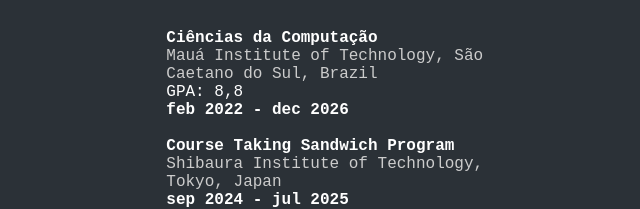
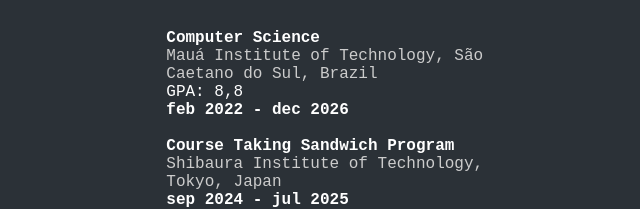
Before and after one commit to Z124392-EduardoCunha-Santiago/midterm, a plain HTML site: page about.html in a window 1280 px wide. Shown: the part 216-425 px from the top of the page, 559-1199 px from the left. Drawn offline with Linux system fonts and the light colour scheme.

Commit message:
Update about.html

```diff
--- a/about.html
+++ b/about.html
@@ -44,7 +44,7 @@
 
             <section>
                 <h1>Formation</h1>
-                <p><b>Ciências da Computação</b><br>
+                <p><b>Computer Science</b><br>
                 <span>Mauá Institute of Technology, São Caetano do Sul, Brazil</span><br>
                 GPA: 8,8<br>
                 <b>feb 2022 - dec 2026</b><br><br>
```
